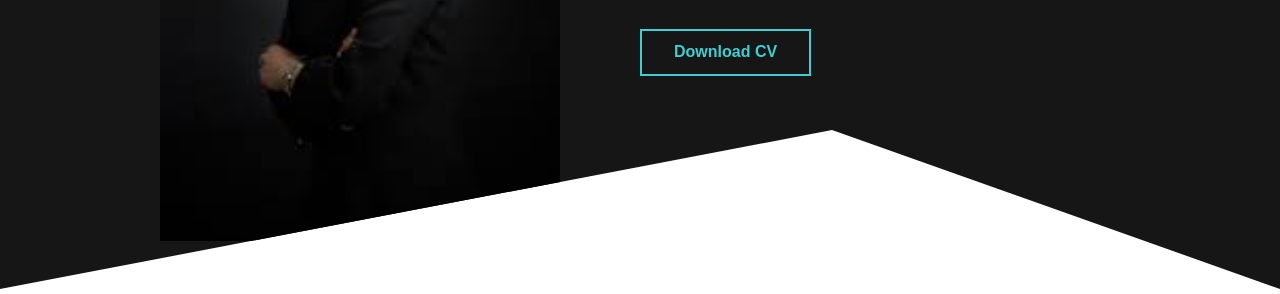
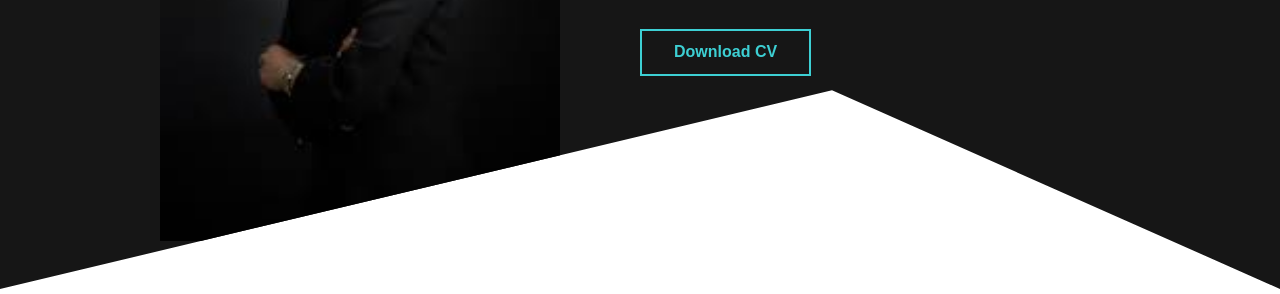
Before and after one commit to mansiimishraa/PORTFOLIO-WEBSITE, a plain HTML site: page index.html in a window 1280 px wide. Shown: the part 506-800 px from the top of the page. Drawn offline with Linux system fonts and the light colour scheme.

Commit message:
Update style.css

```diff
--- a/style.css
+++ b/style.css
@@ -17,7 +17,7 @@ body{
 }
 header{
     background: var(--dark);
-    clip-path: polygon(0 0,100% 0,100% 100%,65% 80%,0 100%);
+    clip-path: polygon(0 0,100% 0,100% 100%,65% 75%,0 100%);
 }
 .container{
     max-width: 1152px;
```
